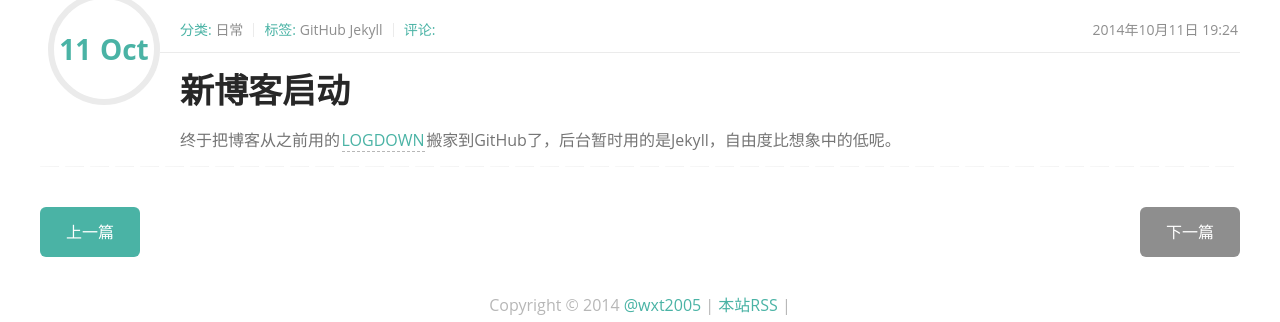
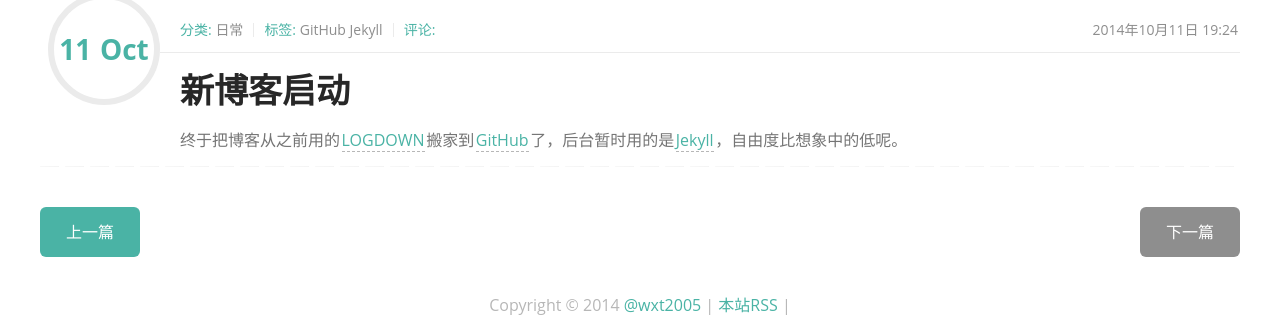
Before and after one commit to wxt2005/blog, a Jekyll site: the page built from _posts/2014-10-11-new-blog-begins.md, in a window 1280 px wide. Shown: the part 466-788 px from the top of the page. Built offline with Jekyll 4.4.1, drawn with Linux system fonts in a browser that asks for light colours; Markdown is read by kramdown in place of the engine named in the settings; comment, search, counter and statistics services are not loaded; part of the change alters nothing that is shown.

```diff
--- a/_posts/2014-10-11-new-blog-begins.md
+++ b/_posts/2014-10-11-new-blog-begins.md
@@ -5,4 +5,4 @@ date:   2014-10-11 19:24:05 +0800
 categories: 日常
 tags: GitHub Jekyll
 ---
-终于把博客从之前用的[LOGDOWN](http://logdown.com/)搬家到GitHub了，后台暂时用的是Jekyll，自由度比想象中的低呢。
+终于把博客从之前用的[LOGDOWN](http://logdown.com)搬家到[GitHub](https://github.com)了，后台暂时用的是[Jekyll](http://jekyllrb.com)，自由度比想象中的低呢。
```
